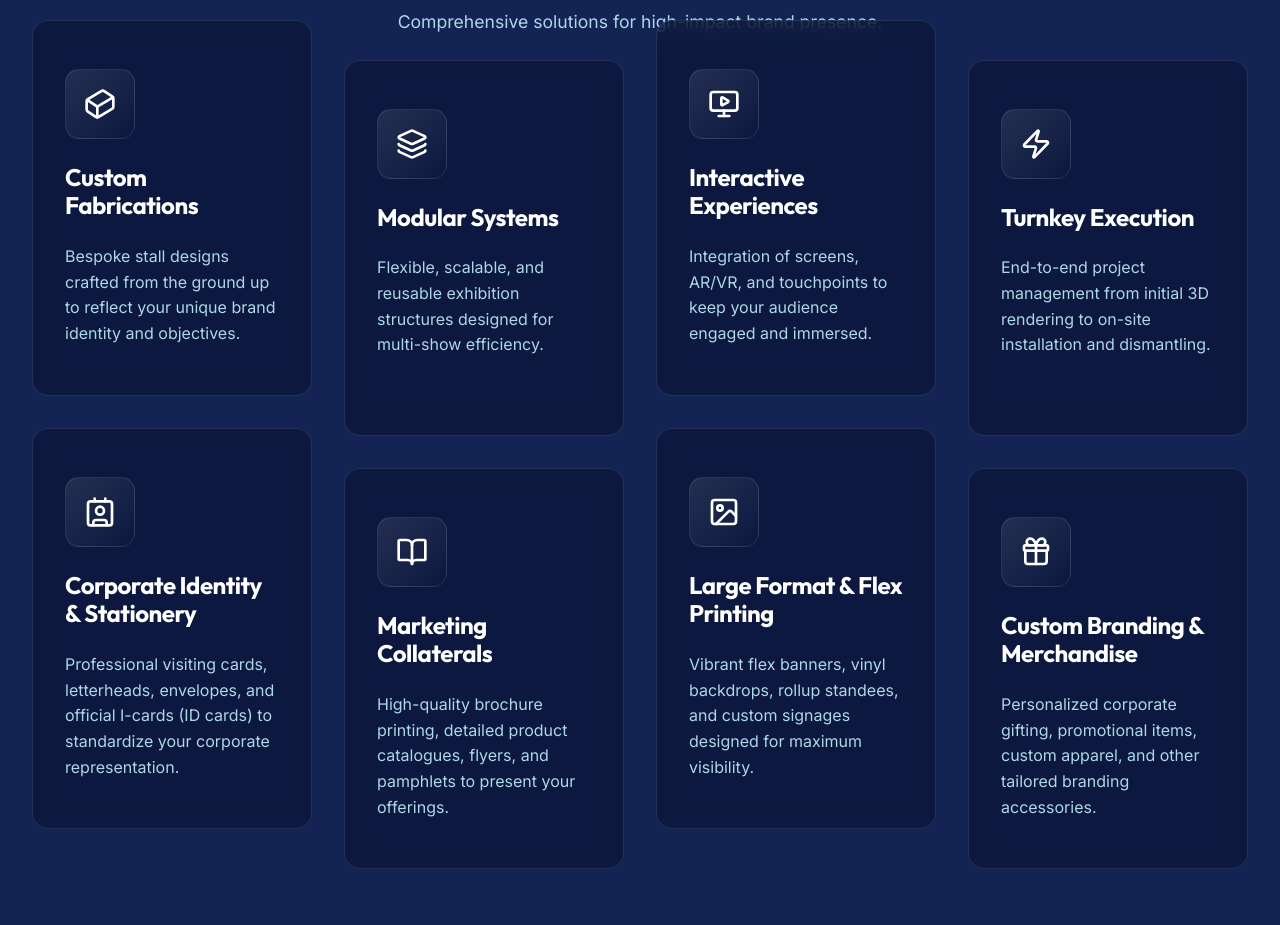
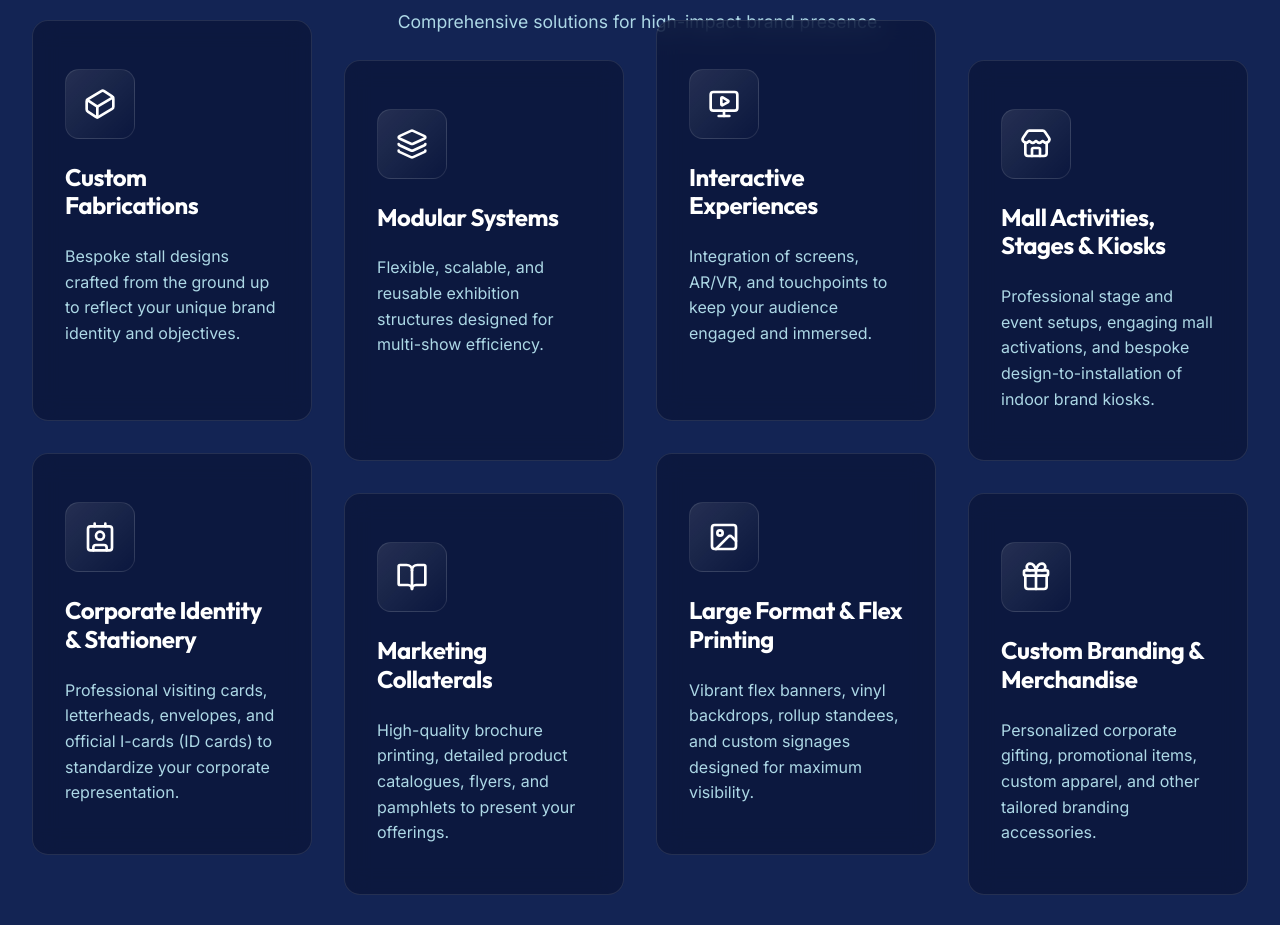
Before and after one commit to shivdeeproy/Pinwheelent, a React (Vite) app: page / in a window 1280 px wide. Shown: the part 2340-3265 px from the top of the page. Built offline with nearby package versions, Linux system fonts and the light colour scheme; no server answers; the database is empty.

Commit message:
feat: replace Turnkey Execution with Mall Activities, Stages & Kiosks

```diff
--- a/src/sections/Services.jsx
+++ b/src/sections/Services.jsx
@@ -1,5 +1,5 @@
 import { motion, useScroll, useTransform } from 'framer-motion';
-import { Layers, Cuboid, MonitorPlay, Zap, Contact, BookOpen, Image, Gift } from 'lucide-react';
+import { Layers, Cuboid, MonitorPlay, Store, Contact, BookOpen, Image, Gift } from 'lucide-react';
 import './Services.css';
 
 const services = [
@@ -19,9 +19,9 @@ const services = [
     desc: 'Integration of screens, AR/VR, and touchpoints to keep your audience engaged and immersed.'
   },
   {
-    icon: <Zap size={32} />,
-    title: 'Turnkey Execution',
-    desc: 'End-to-end project management from initial 3D rendering to on-site installation and dismantling.'
+    icon: <Store size={32} />,
+    title: 'Mall Activities, Stages & Kiosks',
+    desc: 'Professional stage and event setups, engaging mall activations, and bespoke design-to-installation of indoor brand kiosks.'
   },
   {
     icon: <Contact size={32} />,
```
